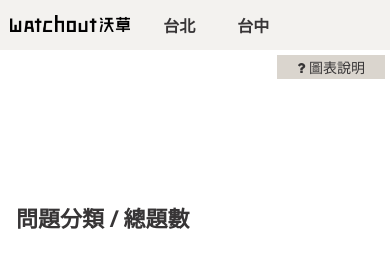
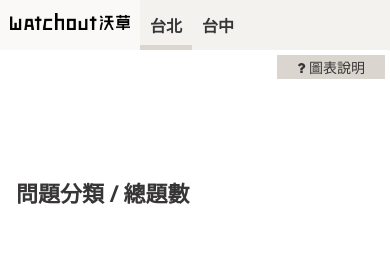
Before and after one commit to soidid/final, a plain HTML site: page index.html in a window 390 px wide. Both pictures are taken after a click on the element "台北". Drawn offline with nearby package versions, Linux system fonts and the light colour scheme; some packages are replaced by stand-ins of ours; a web font is replaced by a local one.

Commit message:
css adjust

```diff
--- a/app.js
+++ b/app.js
@@ -77,8 +77,12 @@ app.controller('NavCtrl', ['$scope', '$location', function ($scope, $location){
       $location.path(path);
    };
    $scope.toggleInfo = function(){
-      $scope.showInfo = !$scope.showInfo
+      $scope.showInfo = !$scope.showInfo;
    };
+   $scope.isActive = function(path){
+      return $location.path() === path;
+   };
+
 }]);
 /*
 app.controller('IndexCtrl', ['$scope', 'DataService', '$location', '$sce', function ($scope, DataService, $location, $sce){
--- a/css/style.css
+++ b/css/style.css
@@ -64,19 +64,23 @@ a {
   height: 50px;
   cursor: pointer;
   display: inline-block;
-  min-width: 70px;
+  min-width: 30px;
   padding: 13px 10px;
   text-align: center;
   font-weight: 600;
+  float: left;
 }
 .nav_item:hover {
-  background: rgba(255,255,255,0.1);
+  background: rgba(255,255,255,0.6);
+}
+.nav_item_active {
+  border-bottom: 5px solid rgb(218,213,206);
 }
 .nav_info {
   position: absolute;
   right: 30px;
   top: 13px;
-  z-index: 20;
+  z-index: 10;
   font-size: 14px;
 }
 .nav_info_btn {
@@ -244,19 +248,21 @@ a {
   position: fixed;
   top: 50px;
   left: 0px;
-  z-index: 10;
+  z-index: 5;
   width: 100%;
   box-sizing: border-box;
+  pointer-events: none;
 }
 .q_label_item_nav {/* when scrolling */
   position: fixed;
   top: 0px;
   left: 0px;
-  z-index: 10;
+  z-index: 30;
   width: 100%;
   background: white;
   border-bottom: 1px solid rgb(55,53,54);
   box-sizing: border-box;
+  pointer-events: none;
 }
 .q_label_item_title {
   padding-top: 25px;
@@ -304,10 +310,16 @@ a {
   .q_item_title_topic_name {
      width: auto;
   }
+  .q_label_item_title {
+    padding-top: 0px;
+  }
 
 
 }
 @media screen and (max-width: 400px) {
+  .q_label_item_title {
+    padding-top: 0px;
+  }
   .q_item_candidate{
     width: 40px;
   }
--- a/index.html
+++ b/index.html
@@ -40,10 +40,10 @@
             <div class="nav_item" ng-click="go('/')">
                 <img class="nav_item_logo" src="images/watchout_logo_black.png">
             </div>
-            <div class="nav_item" ng-click="go('/taipei')">
+            <div class="nav_item" ng-class="{'nav_item_active':isActive('/taipei')}" ng-click="go('/taipei')" >
                 台北
             </div>
-            <div class="nav_item" ng-click="go('/taichung')">
+            <div class="nav_item" ng-class="{'nav_item_active':isActive('/taichung')}" ng-click="go('/taichung')">
                 台中
             </div>
             <div class="nav_info">
@@ -51,7 +51,7 @@
                 <div class="nav_info_box" ng-if="showInfo">
                     <div class="nav_info_remove" ng-click="toggleInfo()">x</div>
                     <div class="nav_info_list">
-                        看看候選人在各個議題的回答比率 / 立場表態：
+                        看看候選人在各個議題的回答比率 / 立場表態
                     </div>
                     <div class="nav_info_list">
                         <div class="nav_info_item">
```
